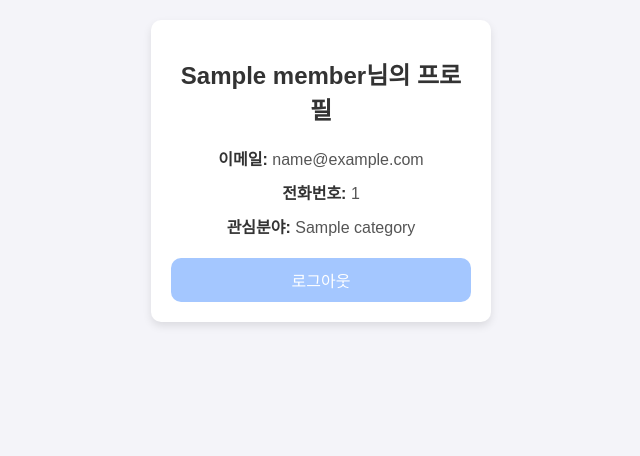
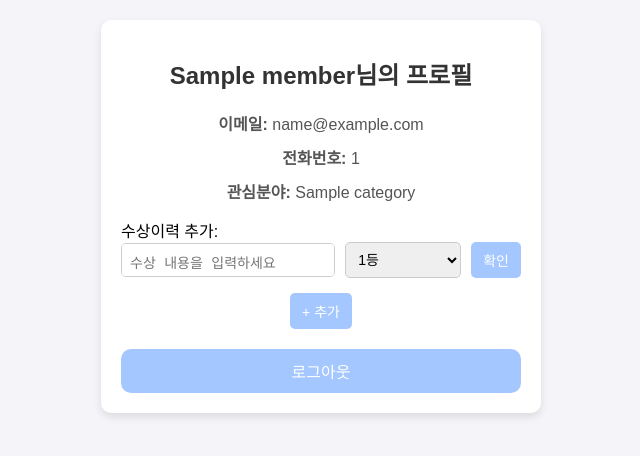
Before and after one commit to seouchoi/SoftDevelop, a Flask app: page /profil in a window 1280 px wide. Shown: the top 456 px of the page, without its empty margins (319-959 px from the left). Run offline with Flask 3, Linux system fonts and the light colour scheme; the visitor is signed in with stand-in values (Sample User, id 1); a database or web service that is not in the repository returns one stand-in record (values such as "Sample title").

Commit message:
12/02 18:38 권지원

```diff
--- a/front/templates/profil_page.html
+++ b/front/templates/profil_page.html
@@ -17,7 +17,7 @@
             height: 100vh;
         }
         .profile-container {
-            width: 300px;
+            width: 400px;
             padding: 20px;
             background-color: #fff;
             border-radius: 10px;
@@ -36,9 +36,53 @@
             margin: 10px 0;
             color: #555;
         }
-        .profile-container strong {
-            font-weight: bold;
-            color: #333;
+        .form-group {
+            margin: 15px 0;
+            text-align: left;
+        }
+        .award-group {
+            display: flex;
+            align-items: center;
+            margin-bottom: 10px;
+        }
+        .award-group textarea, .award-group select {
+            font-size: 14px;
+            padding: 8px;
+            border: 1px solid #ccc;
+            border-radius: 5px;
+            margin-right: 10px;
+            box-sizing: border-box;
+        }
+        .award-group textarea {
+            flex: 2;
+            resize: none;
+        }
+        .award-group select {
+            flex: 1;
+        }
+        .award-group button {
+            font-size: 14px;
+            padding: 8px 12px;
+            background-color: rgb(164, 199, 255);
+            border: none;
+            border-radius: 5px;
+            color: #fff;
+            cursor: pointer;
+        }
+        .award-group button:hover {
+            background-color: rgb(61, 135, 255);
+        }
+        .add-btn {
+            font-size: 14px;
+            padding: 8px 12px;
+            background-color: rgb(164, 199, 255);
+            border: none;
+            border-radius: 5px;
+            color: #fff;
+            cursor: pointer;
+        }
+        .add-btn:hover {
+            background-color: rgb(61, 135, 255);
         }
         .logout-btn {
             display: block;
@@ -65,7 +109,112 @@
         <p><strong>이메일:</strong> {{ user.member_email }}</p>
         <p><strong>전화번호:</strong> {{ user.member_phone_number }}</p>
         <p><strong>관심분야:</strong> {{ user.category }}</p>
+
+        <div id="award-section">
+            <div class="form-group">
+                <label>수상이력 추가:</label>
+                <div class="award-group">
+                    <textarea name="award" rows="1" placeholder="수상 내용을 입력하세요"></textarea>
+                    <select name="award-result">
+                        <option value="1등">1등</option>
+                        <option value="2등">2등</option>
+                        <option value="3등">3등</option>
+                        <option value="수상없음">수상없음</option>
+                    </select>
+                    <button onclick="submitAward(this)">확인</button>
+                </div>
+            </div>
+        </div>
+        <button class="add-btn" onclick="addAward()">+ 추가</button>
+
         <a href="{{ url_for('logout.logout') }}" class="logout-btn">로그아웃</a>
     </div>
+
+    <script>
+        // 공통 데이터 전송 함수
+        function sendData(apiUrl, data) {
+            return fetch(apiUrl, {
+                method: 'POST',
+                headers: { 'Content-Type': 'application/json' },
+                body: JSON.stringify(data)
+            })
+            .then(response => {
+                if (!response.ok) {
+                    return response.json().then(err => {
+                        const errorMessage = err.message || '오류가 발생했습니다.';
+                        throw new Error(errorMessage);
+                    });
+                }
+                return response.json(); // 성공적으로 응답 데이터를 반환
+            })
+            .catch(error => {
+                console.error('데이터 전송 실패:', error);
+                throw error; // 호출한 함수에서 이 에러를 처리
+            });
+        }
+
+        // 수상이력 제출 함수
+        function submitAward(button) {
+            const awardGroup = button.parentElement;
+            const awardText = awardGroup.querySelector('textarea').value.trim();
+            const awardResult = awardGroup.querySelector('select').value;
+
+            // 수상 내용이 비어있는지 확인
+            if (!awardText) {
+                alert('수상 내용을 입력하세요.');
+                return;
+            }
+
+            // 서버로 전송할 데이터
+            const award_data = {
+                user_id: "{{ user.id }}", // 서버에서 로그인 시 할당된 사용자 ID
+                award: awardText,
+                result: awardResult
+            };
+
+            // 데이터를 서버로 전송
+            sendData('/profil', award_data)
+                .then(() => {
+                    alert('수상이력이 저장되었습니다.');
+                })
+                .catch(error => {
+                    alert(error.message);
+                    console.error('Error:', error);
+                });
+        }
+
+        // 새로운 수상이력 입력 필드 추가 함수
+        function addAward() {
+            const awardSection = document.getElementById('award-section');
+            const newAwardGroup = document.createElement('div');
+            newAwardGroup.classList.add('award-group');
+
+            const textarea = document.createElement('textarea');
+            textarea.name = "award";
+            textarea.rows = 1;
+            textarea.placeholder = "수상 내용을 입력하세요";
+
+            const select = document.createElement('select');
+            select.name = "award-result";
+            select.innerHTML = `
+                <option value="1등">1등</option>
+                <option value="2등">2등</option>
+                <option value="3등">3등</option>
+                <option value="수상없음">수상없음</option>
+            `;
+
+            const button = document.createElement('button');
+            button.textContent = "확인";
+            button.onclick = function () {
+                submitAward(button);
+            };
+
+            newAwardGroup.appendChild(textarea);
+            newAwardGroup.appendChild(select);
+            newAwardGroup.appendChild(button);
+            awardSection.appendChild(newAwardGroup);
+        }
+        </script>
+
 </body>
 </html>
```
